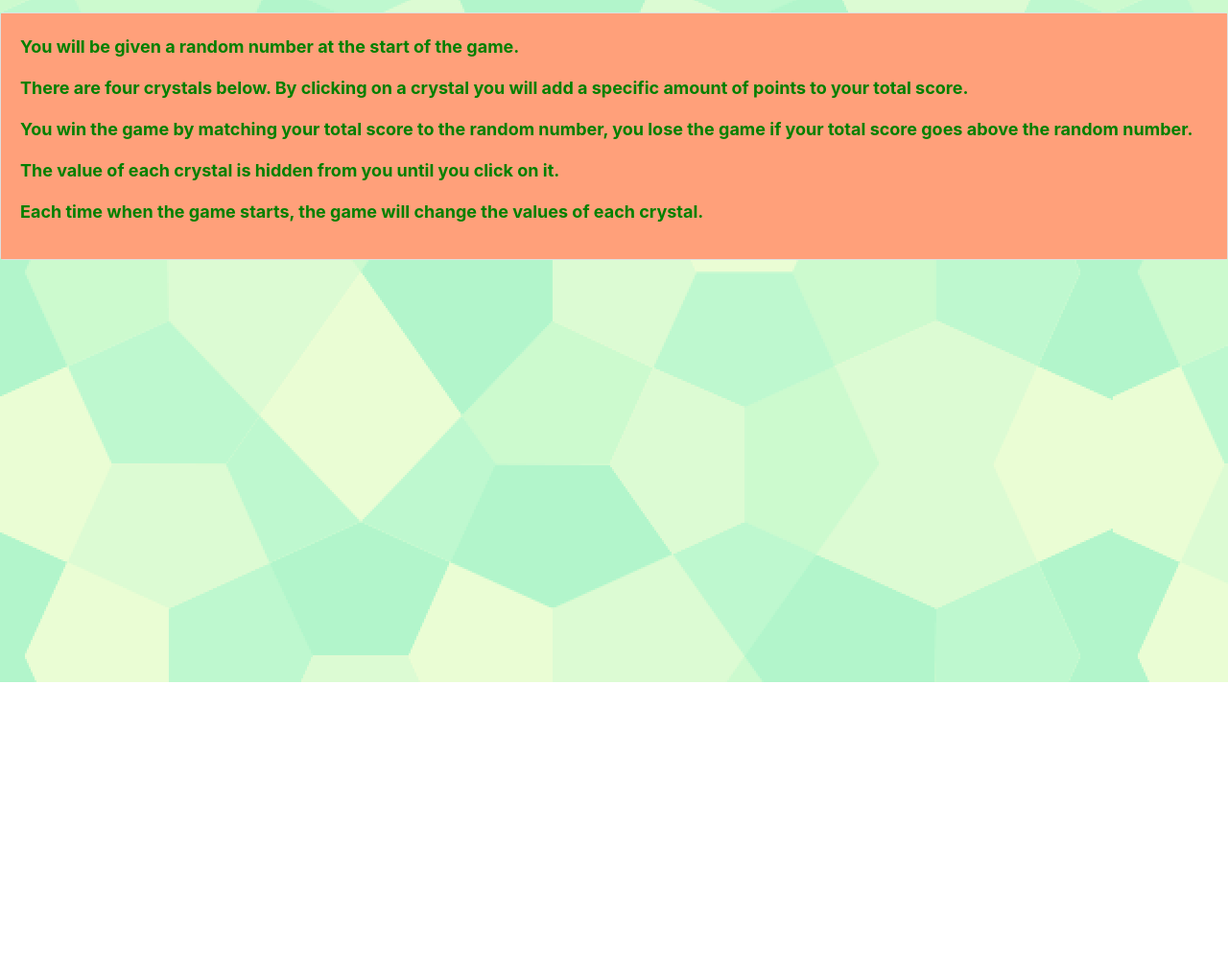
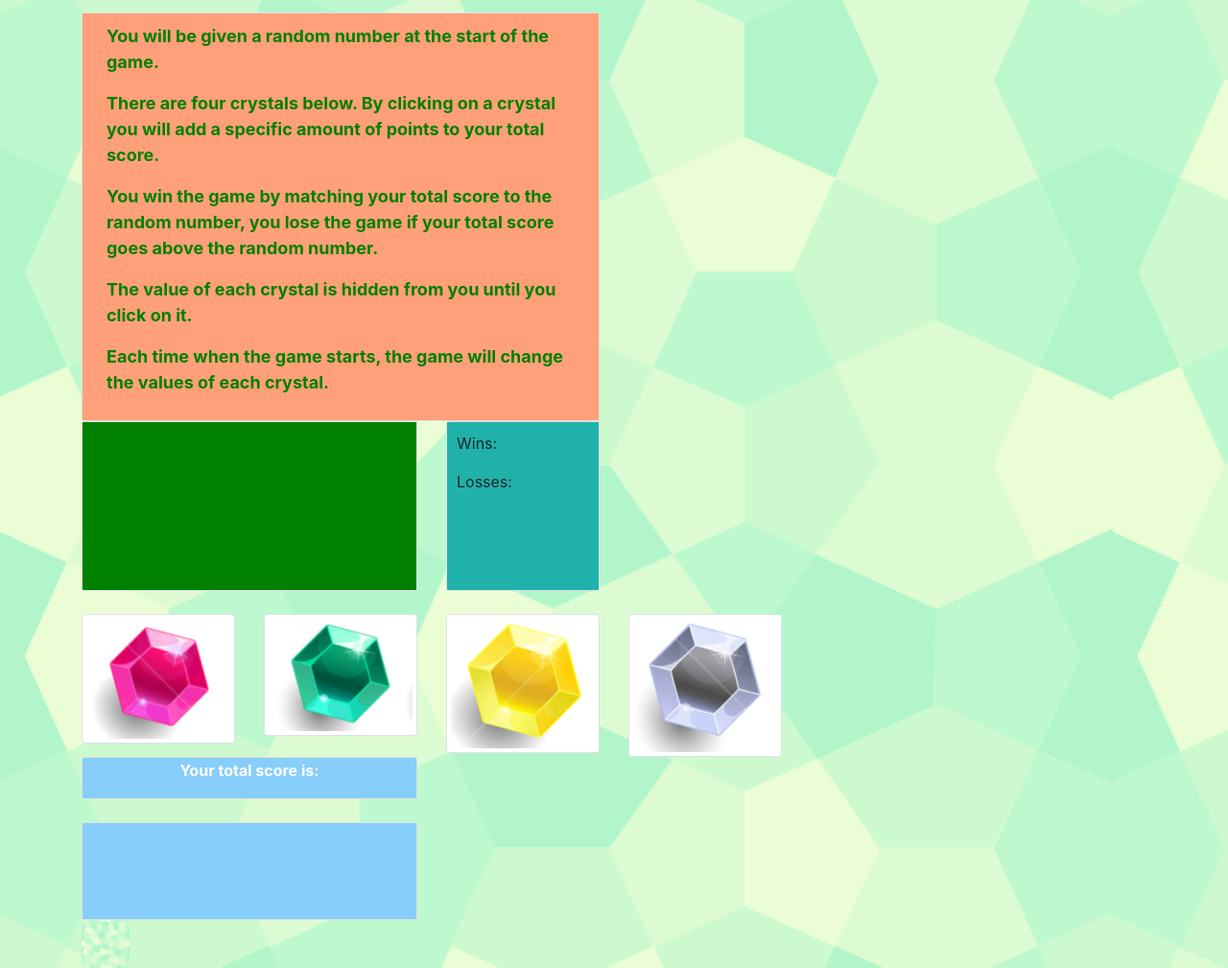
Before and after one commit to briandawkins92/week-4-game, a plain HTML site: page index.html in a window 1280 px wide. Shown: the part 89-1098 px from the top of the page at 96% size. Before the commit the page ends 800 px from the top, so only its background shows below. Drawn offline with nearby package versions, Linux system fonts and the light colour scheme.

Commit message:
index.html done

```diff
--- a/assets/css/style.css
+++ b/assets/css/style.css
@@ -12,14 +12,41 @@
     left: 10px;
 }
 
-.card-body{
+.instructions{
     background-color:lightsalmon;
     color: green;
     font-size:18px;
    font-weight: bold;
+   padding: 10px;
 }
 
+.randomNumber{
+    background-color: green;
+    height: 175px;
+    width: auto;
+    text-align:center;
+}
+.score{
+    background-color: lightseagreen;
+    height: 175px;
+    width: auto;
+    text-align:left;
+    padding: 10px;
+}
+.scoreHeader{
+    height: auto;
+    text-align:center;
+    background-color:lightskyblue;
+    color:white;
+    font-weight: bold;
+    padding: 1px;
+}
+.totalScore{
+    background-color: lightskyblue;
+    color:white;
+    font-weight:bold;
+    height: 100px;
 
-
+}
 
 /*End CSS*/
--- a/assets/javascript/game.js
+++ b/assets/javascript/game.js
@@ -1,4 +1,4 @@
-/* Begin Javascript*/
+
 
 
 /* End Javascript*/
--- a/index.html
+++ b/index.html
@@ -12,16 +12,20 @@
     <header>
             <div class="container">
                     <div class="row">
-                            <div class="col-4">
+                            <div class="col-12">
                                     <p class="heading">CrystalsCollector!</p>
                             </div>
-                            <div class="col-8"></div>
+
     </header>
 </head>
 <body background="assets/images/background.jpg">
+
+        <div class="container">
+                <div class="row">
+                        <div class="col-6">
                                 <div class="card">
-            <div class="card-body">
-                    <div class="col-6"></div>
+                                        <div class="instructions">
+                                                <div class="col-12">
                                                         <p> You will be given a random number at the start of the game.</p>
                                                         <p> There are four crystals below. By clicking on a crystal you will add a specific amount of points to your total score.</p>
                                                         <p> You win the game by matching your total score to the random number, you lose the game if your total score goes above the random number.</p>
@@ -29,6 +33,82 @@
                                                         <p>Each time when the game starts, the game will change the values of each crystal.</p>
                                                 </div>
                                         </div>
+                                </div>
+                        </div>
+                        <div class="col-6"></div>
+                </div>
+        </div>
+        <div class="container">
+                <div class="row">
+                        <div class="col-4">
+                                <div class="card">
+                                        <div class="randomNumber">
+                                        <p></p>
+                                        </div>
+                                </div>
+                        </div>
+                        <div class="col-2">
+                                <div class="card">
+                                        <div class="score">
+                                                <p>Wins:</p>
+                                                <p>Losses:</p>
+                                        </div>
+                                </div>
+                        </div>
+                                <div class="col-6"></div>
+                </div>
+        </div>
+        <br>
+        <div class="container">
+                        <div class="row">
+                                <div class="col-2">
+                                        <img src ="assets/images/1crystal.png" class="img-thumbnail">
+                                </div>
+                                <div class="col-2">
+                                        <img src ="assets/images/2crystal.png" class="img-thumbnail">
+                                </div>
+                                <div class="col-2">
+                                        <img src ="assets/images/3crystal.png" class="img-thumbnail">
+                                </div>
+                                <div class="col-2">
+                                        <img src ="assets/images/4crystal.png" class="img-thumbnail">
+                                </div>
+                        </div>
+        </div>
+        <div class="container">
+        <div class="row">
+                <div class="col-4">
+                        <div class="card">
+                                <div class="scoreHeader">
+                                <p>Your total score is:</p>
+                                </div>
+                        </div>
+                </div>
+                <div class="col-8"></div>
+        </div>
+        </div>
+<br>
+        <div class="container">
+                        <div class="row">
+                                <div class="col-4">
+                                        <div class="card">
+                                                <div class="totalScore">
+                                                <h1></h1>
+                                                </div>
+                                        </div>
+                                </div>
+                                <div class="col-8"></div>
+                        </div>
+                        </div>
 
 </body>
+<footer>
+                <div class="container">
+                                <div class="row">
+                                        <div class="col-12">
+                                                <img src="assets/images/background.jpg" height=50px;>
+                                        </div>
+                                </div>
+                        </div>
+</footer>
 </html>
```
Also changed, not shown: assets/images/1crystal.png (added), assets/images/2crystal.png (added), assets/images/3crystal.png (added), assets/images/4crystal.png (added). Lines whose indentation alone changed are shown as unchanged.
